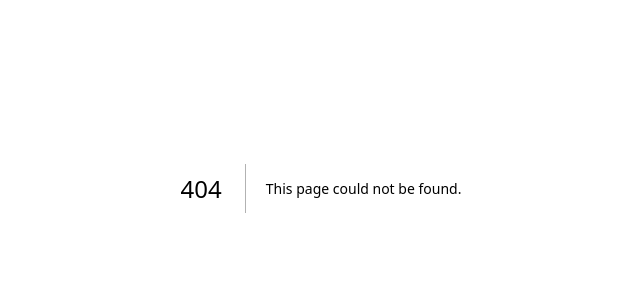
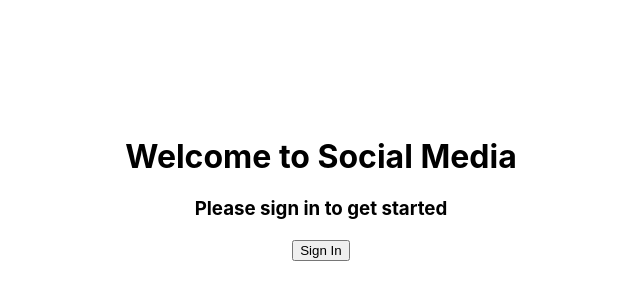
Before and after one commit to Team-Social-Media/social-network, a Next.js app: page /login in a window 1280 px wide. Before the commit this address had no page. Shown: the part 212-512 px from the top of the page, without its empty margins (319-959 px from the left). Built offline with nearby package versions, Linux system fonts and the light colour scheme; no server answers.

Commit message:
landing sign in page

```diff
--- a/components/MediaItem.js
+++ b/components/MediaItem.js
@@ -101,7 +101,7 @@ export default function MediaItem({ item }) {
 
   return (
     <>
-      <Card sx={{ maxWidth: 345 }} elevation={24} className={mediaStyles.card}>
+      <Card sx={{ maxWidth: 345, justifyContent: "center" }} elevation={24} className={mediaStyles.card}>
         <CardHeader
           avatar={icon()}
           action={
--- /dev/null
+++ b/pages/login.js
@@ -0,0 +1,58 @@
+import { Grid } from '@mui/material';
+import { Box } from '@mui/system';
+import { getSession } from 'next-auth/react';
+import Head from 'next/head';
+import Login from '../components/Login';
+import styles from '../styles/Landing.module.css'
+
+export async function getServerSideProps(context) {
+  const session = await getSession(context);
+
+  if (session) {
+    return {
+      redirect: {
+        destination: '/',
+        permanent: false,
+      },
+    }
+  }
+
+  return {
+    props: { session }
+  }
+}
+
+export default function LandingLogin() {
+  return (
+    <>
+      <Head>
+        <title>Login</title>
+        <meta name="description" content="Generated by create next app" />
+        <link rel="icon" href="/favicon.ico" />
+      </Head>
+      <Grid
+        container
+        spacing={0}
+        direction="column"
+        alignItems="center"
+        justifyContent="center"
+        style={{ minHeight: '100vh' }}
+      >
+
+        <Grid
+          item
+          xs={3}
+        >
+          <Box className={styles.login}>
+            <h1 className={styles.h1}>Welcome to Social Media</h1>
+            <h3 className={styles.h3}>Please sign in to get started</h3>
+            <div className={styles.button}>
+              <Login />
+            </div>
+          </Box>
+        </Grid>
+
+      </Grid>
+    </>
+  );
+}
--- /dev/null
+++ b/styles/Landing.module.css
@@ -0,0 +1,18 @@
+.login {
+  display: block;
+  align-items: center;
+  align-content: center;
+  justify-content: center;
+}
+
+.h1 {
+  text-align: center;
+}
+
+.h3 {
+  text-align: center;
+}
+
+.button {
+  text-align: center;
+}
```
Also changed, not shown: pages/index.js (+18 -1 lines), 1 other file (tests, documents, lock files or other folders).
